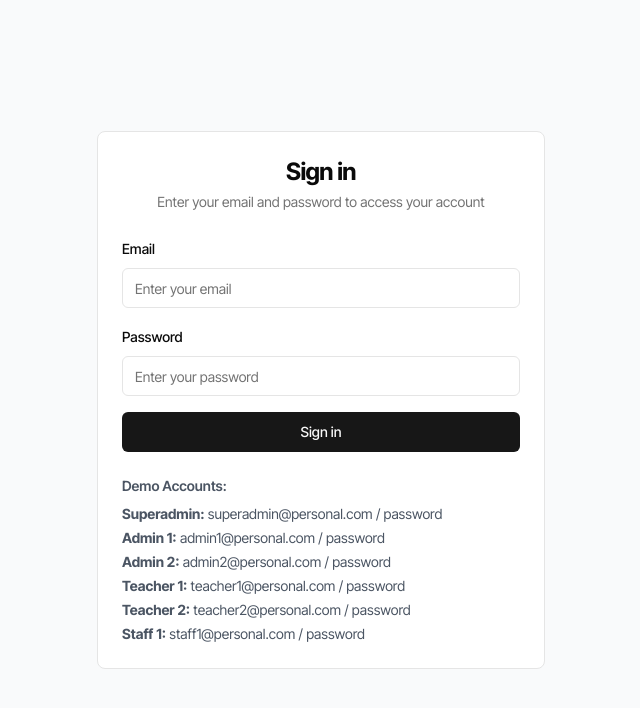
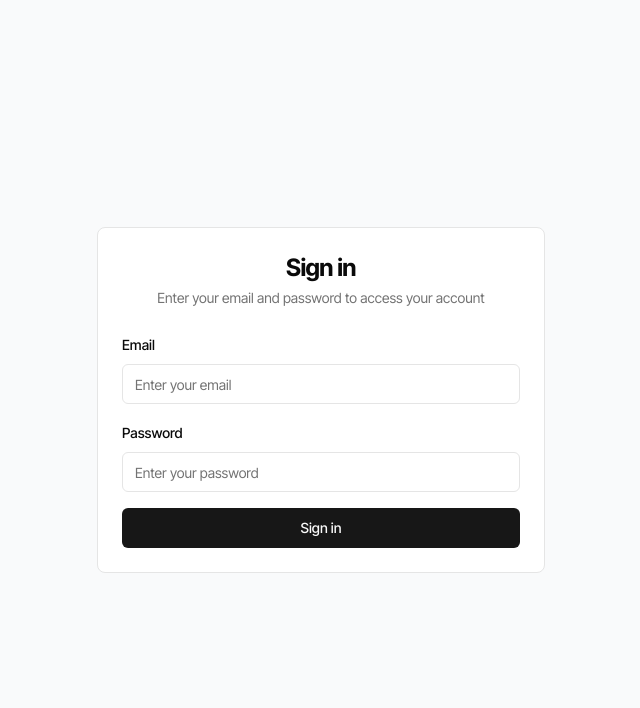
Before and after one commit to ibnnudev/permit-leave-next, a Next.js app: page /login in a window 1280 px wide. Shown: the top 708 px of the page, without its empty margins (319-959 px from the left). Built offline with nearby package versions, Linux system fonts and the light colour scheme.

Commit message:
refactor: clean up login page by removing demo account information

```diff
--- a/app/admin/superadmin/page.tsx
+++ b/app/admin/superadmin/page.tsx
@@ -3,7 +3,7 @@ import { getAllEmployee } from "@/service/employee"
 import { getAllLeave } from "@/service/leave"
 import { Navbar } from "@/components/layout/navbar"
 import { StatsCard } from "@/components/ui/stats-card"
-import { Card, CardContent, CardDescription, CardHeader, CardTitle } from "@/components/ui/card"
+import { Card } from "@/components/ui/card"
 import { Badge } from "@/components/ui/badge"
 import { Button } from "@/components/ui/button"
 import { Users, Clock, CheckCircle, XCircle, Calendar, ArrowUpRight } from "lucide-react"
@@ -14,7 +14,6 @@ import { LeaveStatus, Role } from "@prisma/client"
 import {
     Table,
     TableBody,
-    TableCaption,
     TableCell,
     TableHead,
     TableHeader,
@@ -95,7 +94,7 @@ export default async function AdminDashboard() {
                     </div>
 
                     <div>
-                        <div className="lg:flex items-center justify-between mb-6">
+                        <div className="lg:flex items-center justify-between mb-2">
                             <div>
                                 <h2 className="text-xl font-semibold">Pengajuan Cuti Terbaru</h2>
                                 <p className="text-gray-600 mb-6">
--- a/app/login/page.tsx
+++ b/app/login/page.tsx
@@ -101,30 +101,6 @@ export default function LoginPage() {
                             )}
                         </Button>
                     </form>
-
-                    <div className="mt-6 text-sm text-gray-600">
-                        <p className="font-semibold">Demo Accounts:</p>
-                        <div className="mt-2 space-y-1">
-                            <p>
-                                <strong>Superadmin:</strong> superadmin@personal.com / password
-                            </p>
-                            <p>
-                                <strong>Admin 1:</strong> admin1@personal.com / password
-                            </p>
-                            <p>
-                                <strong>Admin 2:</strong> admin2@personal.com / password
-                            </p>
-                            <p>
-                                <strong>Teacher 1:</strong> teacher1@personal.com / password
-                            </p>
-                            <p>
-                                <strong>Teacher 2:</strong> teacher2@personal.com / password
-                            </p>
-                            <p>
-                                <strong>Staff 1:</strong> staff1@personal.com / password
-                            </p>
-                        </div>
-                    </div>
                 </CardContent>
             </Card>
         </div>
```
